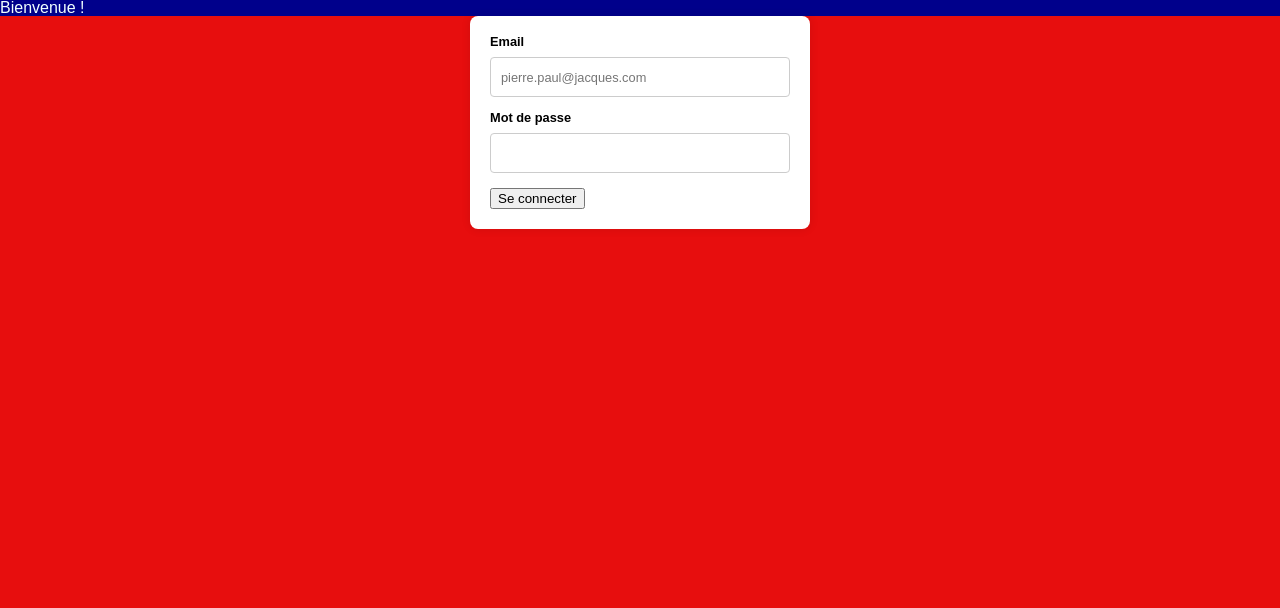
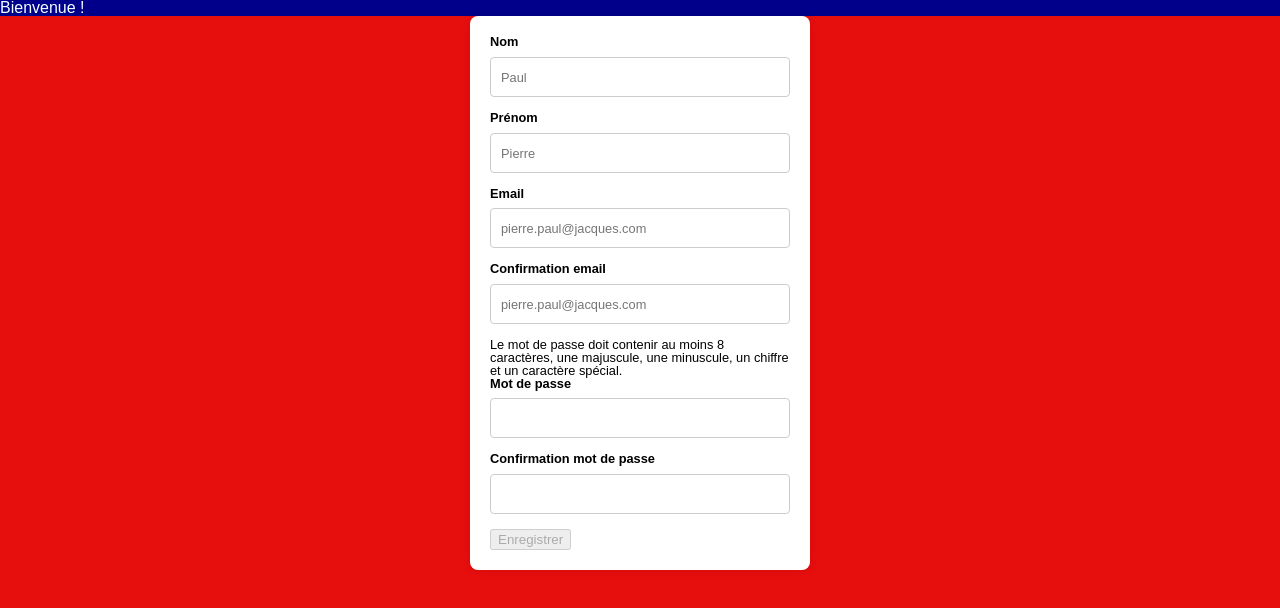
Before and after one commit to Jeremy-Nourri/app-projet-ecf, a Vue app in the folder client/client-app-project/: page / in a window 1280 px wide. Shown: the top 608 px of the page. Built offline with nearby package versions, Linux system fonts and the light colour scheme.

Commit message:
feat: add signup form, validating user input in progress

```diff
--- a/client/client-app-project/src/components/FormLogin.vue
+++ b/client/client-app-project/src/components/FormLogin.vue
@@ -15,9 +15,9 @@ const submitLogin = async () => {
 <template>
     <form @submit.prevent="submitLogin">
         <label for="email">Email</label>
-        <input type="email" v-model="formData.email" name="email" id="email" placeholder="pierre.paul@jacques.com">
+        <input type="email" v-model="formData.email" name="email" id="email" placeholder="pierre.paul@jacques.com" required>
         <label for="password">Mot de passe</label>
-        <input type="password" v-model="formData.password" name="password" id="password">
+        <input type="password" v-model="formData.password" name="password" id="password" required>
         <button @click="submitLogin">Se connecter</button>
     </form>
 </template>
--- /dev/null
+++ b/client/client-app-project/src/components/FormSignup.vue
@@ -0,0 +1,84 @@
+<script setup>
+import { reactive, computed, ref } from 'vue';
+
+const passwordConfirm = ref('');
+const emailConfirm = ref('');
+
+const formData = reactive(
+    {
+        nom: '',
+        prenom: '',
+        email: '',
+        password: ''
+    }
+);
+
+const isValidPassword = computed(() => {
+    const passwordRegex = /^(?=.*[a-z])(?=.*[A-Z])(?=.*\d)(?=.*[@$!%*?&])[A-Za-z\d@$!%*?&]{8,}$/;
+    return passwordRegex.test(formData.password);
+});
+
+const passwordsMatch = computed(() => {
+    return formData.password === passwordConfirm.value;
+});
+
+const emailsMatch = computed(() => {
+    return formData.email === emailConfirm.value;
+});
+
+const isValidForm = computed(() => {
+    return emailsMatch.value && isValidPassword.value && passwordsMatch;
+})
+
+</script>
+
+<template>
+    <form action="">
+        <label for="nom">Nom</label>
+        <input type="text" v-model.trim="formData.nom" name="nom" id="nom" placeholder="Paul" required>
+        <label for="prenom">Prénom</label>
+        <input type="text" v-model.trim="formData.prenom" name="prenom" id="prenom" placeholder="Pierre" required>
+        <label for="email">Email</label>
+        <input type="email" v-model.trim="formData.email" name="email" id="email" placeholder="pierre.paul@jacques.com" required>
+        <label for="email-confirm">Confirmation email</label>
+        <input type="email"  v-model="emailConfirm" name="email-confirm" id="email-confirm" placeholder="pierre.paul@jacques.com" required>
+        <p v-if="!isValidPassword">Le mot de passe doit contenir au moins 8 caractères, une majuscule, une minuscule, un chiffre et un caractère spécial.</p>
+        <label for="password">Mot de passe</label>
+        <input type="password" v-model="formData.password" name="password" id="password" required>
+        <label for="password-confirm">Confirmation mot de passe</label>
+        <input type="password" v-model="passwordConfirm" name="password-confirm" id="password-confirm" required>
+        <button :disabled="!isValidForm">Enregistrer</button>
+    </form>
+</template>
+
+<style>
+form {
+    max-width: 300px;
+    font-size: 0.8rem;
+    margin: 0 auto;
+    background-color: #fff;
+    box-shadow: 0 0 10px rgba(0, 0, 0, 0.1);
+    padding: 20px;
+    border-radius: 8px;
+
+    label {
+        display: block;
+        margin-bottom: 8px;
+        font-weight: bold;
+    }
+
+    input {
+        width: 100%;
+        padding: 10px;
+        margin-bottom: 15px;
+        box-sizing: border-box;
+        border: 1px solid #ccc;
+        border-radius: 4px;
+        font-size: 16px;
+    }
+
+    input::placeholder {
+        font-size: 0.8rem;
+    }
+}
+</style>
--- a/client/client-app-project/src/components/FormSingup.vue
+++ /dev/null
@@ -1,63 +0,0 @@
-<script setup>
-import { reactive } from 'vue';
-
-const formData = reactive(
-    {
-        nom: '',
-        prenom: '',
-        email: '',
-        password: ''
-    }
-);
-
-
-</script>
-
-<template>
-    <form action="">
-        <label for="nom">Nom</label>
-        <input type="text" v-model.trim="formData.nom" name="nom" id="nom" placeholder="Paul">
-        <label for="prenom">Prénom</label>
-        <input type="text" v-model.trim="formData.prenom" name="prenom" id="prenom" placeholder="Pierre">
-        <label for="email">Email</label>
-        <input type="email" v-model.trim="formData.email" name="email" id="email" placeholder="pierre.paul@jacques.com">
-        <label for="email-confirm">Confirmation email</label>
-        <input type="email" name="email-confirm" id="email-confirm" placeholder="pierre.paul@jacques.com">
-        <label for="password">Mot de passe</label>
-        <input type="password" v-model.trim="formData.password" name="password" id="password">
-        <label for="password-confirm">Confirmation mot de passe</label>
-        <input type="password" name="password-confirm" id="password-confirm">
-    </form>
-</template>
-
-<style>
-form {
-    max-width: 300px;
-    font-size: 0.8rem;
-    margin: 0 auto;
-    background-color: #fff;
-    box-shadow: 0 0 10px rgba(0, 0, 0, 0.1);
-    padding: 20px;
-    border-radius: 8px;
-
-    label {
-        display: block;
-        margin-bottom: 8px;
-        font-weight: bold;
-    }
-
-    input {
-        width: 100%;
-        padding: 10px;
-        margin-bottom: 15px;
-        box-sizing: border-box;
-        border: 1px solid #ccc;
-        border-radius: 4px;
-        font-size: 16px;
-    }
-
-    input::placeholder {
-        font-size: 0.8rem;
-    }
-}
-</style>
--- a/client/client-app-project/src/views/HomeView.vue
+++ b/client/client-app-project/src/views/HomeView.vue
@@ -1,11 +1,11 @@
 <script setup>
-// import FormSingUp from '@/components/FormSingup.vue';
-import FormLogin from '@/components/FormLogin.vue';
+import FormSignup from '@/components/FormSignup.vue';
+// import FormLogin from '@/components/FormLogin.vue';
 </script>
 
 <template>
   <main>
-    <FormLogin/>
+    <FormSignup/>
 
   </main>
 </template>
```
